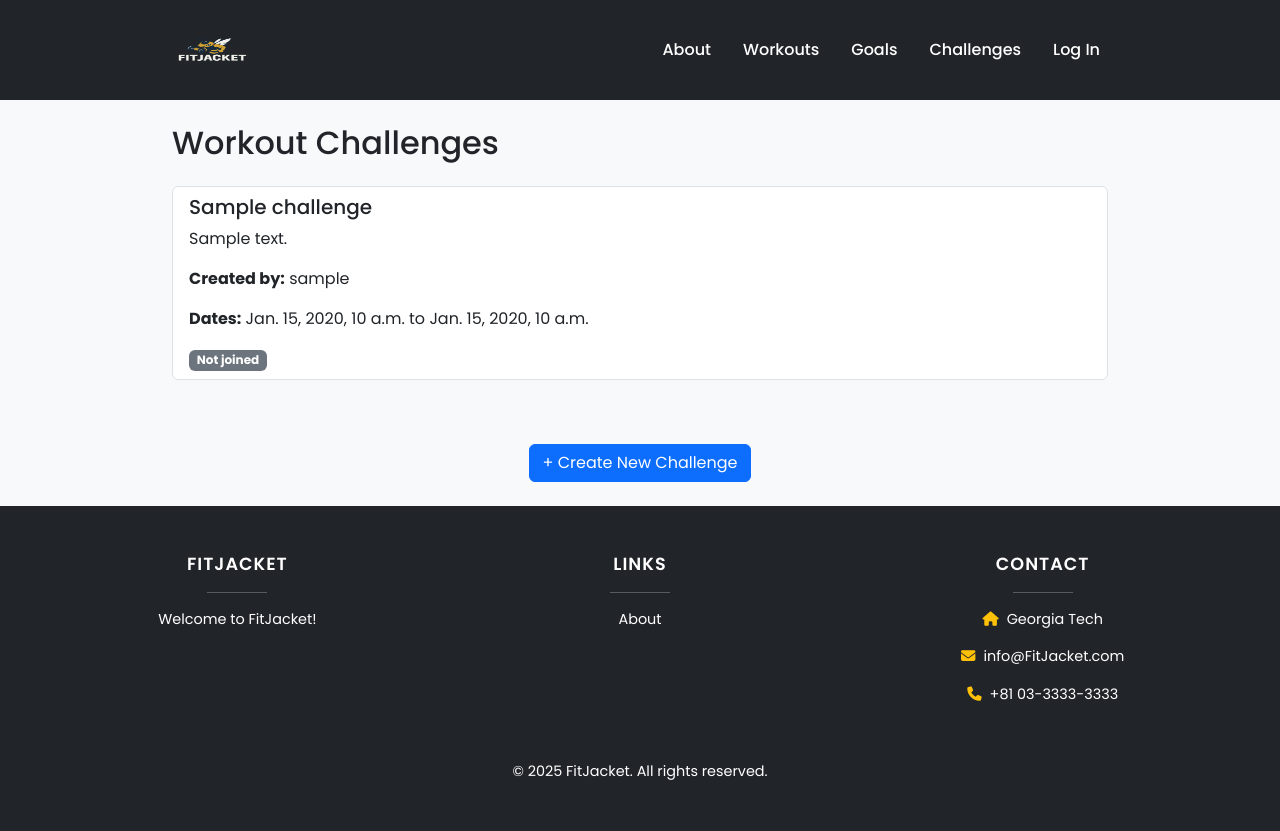
After one commit to thomasg13/FitJacket, a Django app: template templates/challenge/challenge_list.html in a window 1280 px wide. The commit adds this page. Run offline with Django 3.2, Linux system fonts and the light colour scheme; the template is opened without the code that fills it: most values are stand-ins (such as "Sample title", 1, 10 or a date in 2020); some libraries are stand-ins or nearby versions.

Commit message:
Challenge feature

```diff
--- a/FitJacket/settings.py
+++ b/FitJacket/settings.py
@@ -44,7 +44,8 @@ INSTALLED_APPS = [
     'home',
     'users',
     'workouts',
-    'goals'
+    'goals',
+    'challenge'
 ]
 
 MIDDLEWARE = [
--- a/FitJacket/urls.py
+++ b/FitJacket/urls.py
@@ -12,4 +12,5 @@ urlpatterns = [
     path("users/", include('users.urls')),
     path("workouts/", include('workouts.urls')),
     path('goals/', include('goals.urls')),
+    path('challenge/', include(('challenge.urls', 'challenge'), namespace='challenge')),
 ]
--- a/templates/base.html
+++ b/templates/base.html
@@ -33,6 +33,8 @@
             <a class="nav-link" href="{% url 'home:about' %}">About</a>
             <a class="nav-link" href="{% url 'workouts:workout_list' %}">Workouts</a>
             <a class="nav-link" href="{% url 'goals:goals_home' %}">Goals</a>
+            <a class="nav-link" href="{% url 'challenge:challenge_list' %}">Challenges</a>
+
             {% if user.is_authenticated %}
               <div class="nav-item dropdown">
                 <a class="nav-link dropdown-toggle" href="#" id="userDropdown" role="button" data-bs-toggle="dropdown" aria-expanded="false">
--- /dev/null
+++ b/templates/challenge/challenge_list.html
@@ -0,0 +1,29 @@
+{% extends 'base.html' %}
+
+{% block content %}
+  <h2>Workout Challenges</h2>
+
+  <ul class="list-group mt-4">
+    {% for challenge in challenges %}
+      <li class="list-group-item mb-3">
+        <h5>{{ challenge.title }}</h5>
+        <p>{{ challenge.description }}</p>
+        <p><strong>Created by:</strong> {{ challenge.creator.username }}</p>
+        <p><strong>Dates:</strong> {{ challenge.start_date }} to {{ challenge.end_date }}</p>
+
+        {% if user in challenge.participants.all %}
+          <span class="badge bg-success">You joined</span>
+        {% else %}
+          <span class="badge bg-secondary">Not joined</span>
+        {% endif %}
+      </li>
+    {% empty %}
+      <li class="list-group-item">No challenges available.</li>
+    {% endfor %}
+  </ul>
+
+  <!-- Move create button to bottom -->
+  <div class="text-center mt-5">
+    <a href="{% url 'challenge:create_challenge' %}" class="btn btn-primary">+ Create New Challenge</a>
+  </div>
+{% endblock %}
```
Also changed, not shown: challenge/forms.py (added, +7 -0 lines), challenge/models.py (added, +14 -0 lines), challenge/urls.py (added, +9 -0 lines), challenge/views.py (added, +23 -0 lines), templates/challenge/create_challenge.html (added, +17 -0 lines), challenge/__init__.py (added), challenge/admin.py (added), challenge/apps.py (added), challenge/migrations/0001_initial.py (added), challenge/migrations/__init__.py (added).
